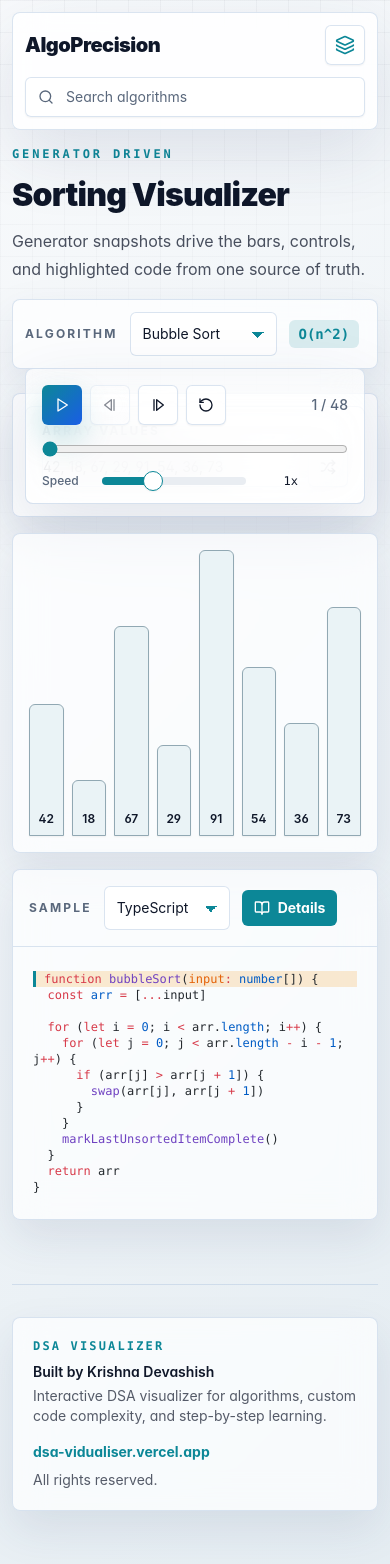
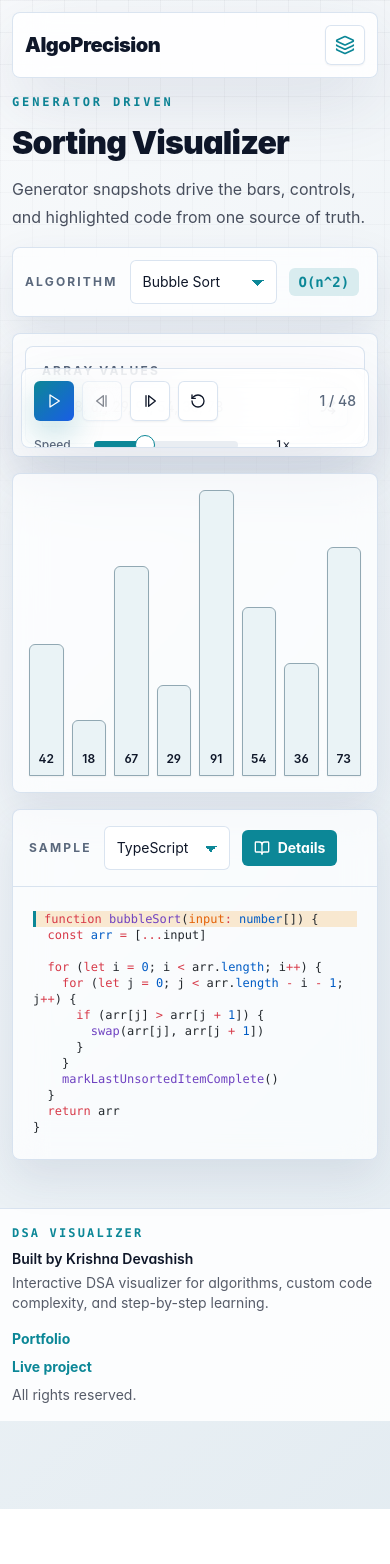
Before and after one commit to KrishnaDs007/dsa-vidualiser, a Next.js app: page /sorting in a window 390 px wide. Shown: the top 1564 px of the page. After the commit the page ends 1509 px from the top, so only its background shows below. Built offline with nearby package versions, Linux system fonts and the light colour scheme.

Commit message:
Fix footer sidebar and mobile controls

```diff
--- a/app/globals.css
+++ b/app/globals.css
@@ -63,6 +63,7 @@
 html {
   color-scheme: light dark;
   overflow-x: hidden;
+  scroll-behavior: smooth;
 }
 
 body {
@@ -103,6 +104,10 @@ body::before {
 
 a {
   color: inherit;
+}
+
+[id] {
+  scroll-margin-top: 7rem;
 }
 
 a:focus-visible,
@@ -292,9 +297,9 @@ input:not([type='range']):not([type='file']):not([type='checkbox']):not([type='r
   }
 }
 
-@media (max-width: 767px) {
+@media (max-width: 1023px) {
   body {
-    padding-bottom: 7.5rem;
+    padding-bottom: 5.5rem;
   }
 
   body::before {
@@ -318,18 +323,32 @@ input:not([type='range']):not([type='file']):not([type='checkbox']):not([type='r
 
   .playback-panel {
     position: fixed;
-    left: 0.75rem;
-    right: 0.75rem;
-    bottom: 0.75rem;
+    left: 0.5rem;
+    right: 0.5rem;
+    bottom: 0.5rem;
     z-index: 60;
-    max-height: 8.5rem;
-    overflow: auto;
+    max-height: 5rem;
+    overflow: hidden;
+    padding: 0.75rem !important;
     box-shadow: var(--shadow-soft);
     backdrop-filter: blur(22px) saturate(145%);
   }
 
   .playback-panel > div:first-child {
     justify-content: center;
+  }
+
+  .playback-panel input[type='range'],
+  .playback-panel label,
+  .playback-panel select,
+  .playback-panel [data-mobile-hide='true'] {
+    display: none;
+  }
+}
+
+@media (max-width: 767px) {
+  .responsive-page {
+    gap: 1rem;
   }
 }
 
--- a/components/docs/DocsBrowser.tsx
+++ b/components/docs/DocsBrowser.tsx
@@ -1,6 +1,6 @@
 'use client'
 
-import { useMemo, useState } from 'react'
+import { useEffect, useMemo, useState } from 'react'
 import Link from 'next/link'
 import { Search } from 'lucide-react'
 import type { VisualizerDoc } from '@/lib/visualizerDocs'
@@ -21,6 +21,18 @@ export function DocsBrowser({ docs }: DocsBrowserProps) {
       }, {}),
     [results]
   )
+
+  useEffect(() => {
+    if (typeof window === 'undefined' || !window.location.hash) return
+
+    const id = window.location.hash.slice(1)
+    window.setTimeout(() => {
+      document.getElementById(id)?.scrollIntoView({
+        behavior: 'smooth',
+        block: 'start'
+      })
+    }, 80)
+  }, [])
 
   return (
     <section className="mt-10">
--- a/components/layout/AppShell.tsx
+++ b/components/layout/AppShell.tsx
@@ -118,14 +118,6 @@ export function AppShell({ children }: { children: React.ReactNode }) {
           })}
         </nav>
 
-        <Link
-          className="order-last flex h-10 w-full items-center gap-3 rounded-md border border-[hsl(var(--glass-border))] bg-[hsl(var(--glass))] px-3 text-muted-foreground shadow-sm backdrop-blur-xl sm:w-auto md:hidden"
-          href="/docs"
-        >
-          <Search className="h-4 w-4" aria-hidden="true" />
-          <span className="text-sm">Search algorithms</span>
-        </Link>
-
         <div
           aria-hidden="true"
           className="ml-auto hidden h-11 w-[320px] items-center gap-3 rounded-md border border-[hsl(var(--glass-border))] bg-[hsl(var(--glass))] px-4 text-muted-foreground shadow-sm backdrop-blur-xl lg:flex"
@@ -165,7 +157,7 @@ export function AppShell({ children }: { children: React.ReactNode }) {
         <aside
           aria-label="Algorithm navigation"
           className={cn(
-            'fixed bottom-3 left-3 right-3 top-24 z-50 hidden overflow-hidden rounded-lg lg:static lg:block lg:min-h-[calc(100vh-80px)] lg:overflow-visible lg:px-8 lg:py-10',
+            'fixed bottom-3 left-3 right-3 top-20 z-50 hidden overflow-hidden rounded-lg lg:sticky lg:top-24 lg:block lg:h-[calc(100vh-7rem)] lg:min-h-0 lg:overflow-hidden lg:px-5 lg:py-5 2xl:px-8 2xl:py-8',
             isMenuOpen && 'block'
           )}
         >
@@ -185,7 +177,7 @@ export function AppShell({ children }: { children: React.ReactNode }) {
             </Link>
           </Button>
 
-          <nav aria-label="Algorithm categories" className="glass-panel flex h-full flex-col gap-2 overflow-y-auto rounded-lg p-2 lg:h-auto lg:overflow-visible">
+          <nav aria-label="Algorithm categories" className="glass-panel flex h-full flex-col gap-2 overflow-y-auto rounded-lg p-2 lg:h-auto lg:max-h-[calc(100vh-15rem)]">
             {user && (
               <SideLink href="/dashboard" icon={LayoutDashboard} label="Dashboard" pathname={pathname} />
             )}
@@ -201,7 +193,7 @@ export function AppShell({ children }: { children: React.ReactNode }) {
           </nav>
         </aside>
 
-        <div className="min-w-0 px-3 pb-16 pt-4 sm:px-5 lg:px-8 lg:pb-20 lg:pt-8 2xl:px-10" id="main-content" tabIndex={-1}>
+        <div className="min-w-0 px-3 pb-6 pt-4 sm:px-5 lg:px-8 lg:pb-8 lg:pt-8 2xl:px-10" id="main-content" tabIndex={-1}>
           {flash && (
             <div
               aria-live="polite"
@@ -215,17 +207,17 @@ export function AppShell({ children }: { children: React.ReactNode }) {
             </div>
           )}
           {children}
-          <Footer />
         </div>
       </div>
+      <Footer />
     </div>
   )
 }
 
 function Footer() {
   return (
-    <footer className="mt-16 border-t border-[hsl(var(--glass-border))] pt-8 text-sm text-foreground/70">
-      <div className="glass-panel flex flex-col gap-4 rounded-lg p-5 sm:flex-row sm:items-center sm:justify-between">
+    <footer className="mt-6 w-full border-t border-[hsl(var(--glass-border))] bg-[hsl(var(--glass-strong))] px-3 py-4 text-sm text-foreground/70 sm:px-5 lg:px-8">
+      <div className="mx-auto flex max-w-[132rem] flex-col gap-4 sm:flex-row sm:items-center sm:justify-between">
         <div>
           <p className="font-mono text-xs font-bold uppercase tracking-[0.18em] text-primary">
             DSA Visualizer
@@ -241,9 +233,15 @@ function Footer() {
         <div className="flex flex-col gap-2 sm:items-end">
           <Link
             className="font-bold text-primary hover:underline"
+            href="https://krishnasportfolio-rho.vercel.app/"
+          >
+            Portfolio
+          </Link>
+          <Link
+            className="font-bold text-primary hover:underline"
             href="https://dsa-vidualiser.vercel.app/"
           >
-            dsa-vidualiser.vercel.app
+            Live project
           </Link>
           <p>All rights reserved.</p>
         </div>
@@ -268,14 +266,14 @@ function SideLink({
   return (
     <Link
       className={cn(
-        'group flex min-h-12 shrink-0 items-center gap-3 whitespace-nowrap rounded-md px-4 text-xs font-bold uppercase tracking-[0.14em] text-muted-foreground transition hover:bg-[hsl(var(--glass))] hover:text-primary lg:min-h-14 lg:gap-5 lg:px-5 lg:text-sm lg:tracking-[0.18em]',
+        'group flex min-h-12 shrink-0 items-center gap-3 rounded-md px-4 text-xs font-bold uppercase tracking-[0.12em] text-muted-foreground transition hover:bg-[hsl(var(--glass))] hover:text-primary lg:min-h-12 lg:gap-3 lg:px-3 lg:text-[11px] lg:tracking-[0.12em] 2xl:min-h-14 2xl:px-5 2xl:text-sm 2xl:tracking-[0.18em]',
         active && 'bg-[hsl(var(--glass-strong))] text-primary shadow-sm'
       )}
       aria-current={active ? 'page' : undefined}
       href={href}
     >
       <Icon aria-hidden="true" className="h-5 w-5 shrink-0" />
-      <span>{label}</span>
+      <span className="min-w-0 truncate">{label}</span>
     </Link>
   )
 }
```
